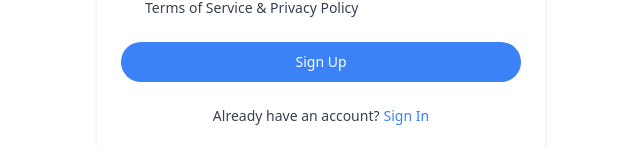
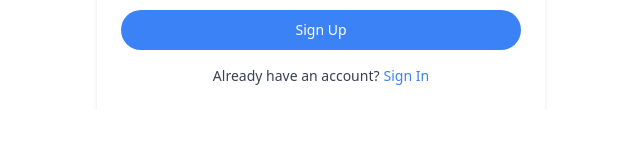
Before and after one commit to rahul3507/Sound-Explores-frontEnd, a React (Vite) app: page /signup in a window 1280 px wide. Shown: the part 698-845 px from the top of the page, without its empty margins (319-959 px from the left). After the commit the page ends 808 px from the top, so only its background shows below. Built offline with nearby package versions, Linux system fonts and the light colour scheme; no server answers.

Commit message:
Refactor SignIn and SignUp components to improve spacing in forms and links

```diff
--- a/src/pages/auth/SignIn.jsx
+++ b/src/pages/auth/SignIn.jsx
@@ -90,7 +90,7 @@ const SignIn = () => {
 
         {/* Form */}
         <form onSubmit={handleSubmit(onSubmit)} className='p-6'>
-          <div className='space-y-6'>
+          <div className='space-y-4'>
             {/* Email Field */}
             <div className='flex flex-col gap-2'>
               <label className='font-medium text-base'>Email</label>
@@ -186,7 +186,7 @@ const SignIn = () => {
             </motion.div>
 
             {/* Sign Up Link */}
-            <div className='flex items-center justify-center gap-1 mt-6'>
+            <div className='flex items-center justify-center gap-1 mt-2'>
               <p className='text-gray-700 text-sm'>Don't have an account?</p>
               <Link to='/signup' className='font-medium text-blue-500 text-sm'>
                 Sign Up
--- a/src/pages/auth/SignUp.jsx
+++ b/src/pages/auth/SignUp.jsx
@@ -110,7 +110,7 @@ const SignUp = () => {
 
         {/* Form */}
         <form onSubmit={handleSubmit(onSubmit)} className='p-6'>
-          <div className='space-y-6'>
+          <div className='space-y-4'>
             {/* Name Field */}
             <div className='flex flex-col gap-2'>
               <label className='font-medium text-base'>Name</label>
@@ -227,7 +227,7 @@ const SignUp = () => {
             </motion.div>
 
             {/* Already have an account */}
-            <div className='flex items-center justify-center gap-1 mt-6'>
+            <div className='flex items-center justify-center gap-1 mt-2'>
               <p className='text-gray-700 text-sm'>Already have an account?</p>
               <Link to='/' className='font-medium text-blue-500 text-sm'>
                 Sign In
```
